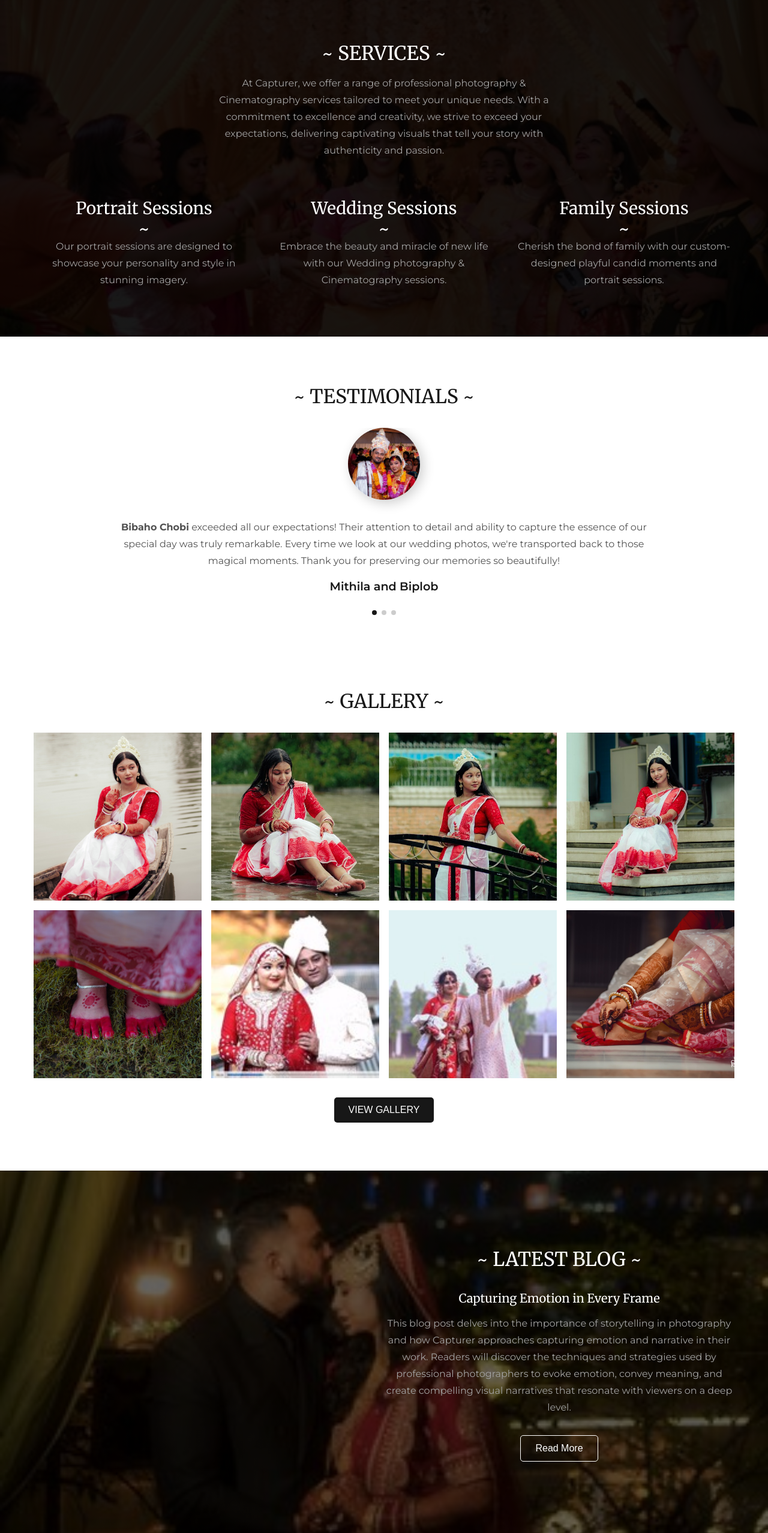
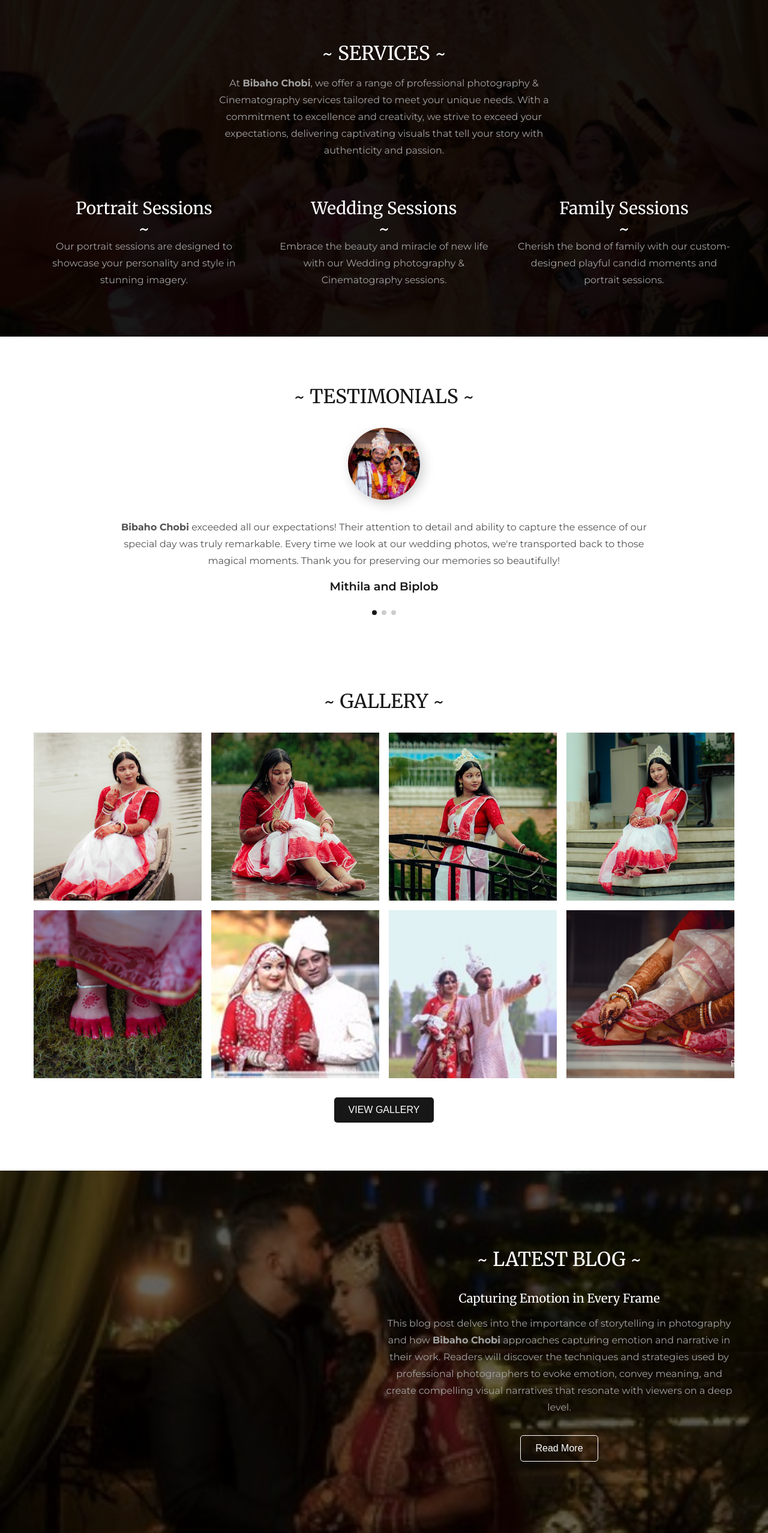
Before and after one commit to Bibaho-chobi/website, a plain HTML site: page index.html in a window 1280 px wide. Shown: the part 2059-4614 px from the top of the page at 60% size. Drawn offline with nearby package versions, Linux system fonts and the light colour scheme.

Commit message:
Update index.html

```diff
--- a/index.html
+++ b/index.html
@@ -89,7 +89,7 @@
       <div class="section__container service__container">
         <h2 class="section__header">~ SERVICES ~</h2>
         <p class="section__description">
-          At Capturer, we offer a range of professional photography & Cinematography services
+          At <b>Bibaho Chobi</b>, we offer a range of professional photography & Cinematography services
           tailored to meet your unique needs. With a commitment to excellence
           and creativity, we strive to exceed your expectations, delivering
           captivating visuals that tell your story with authenticity and
@@ -197,7 +197,7 @@
           <h4>Capturing Emotion in Every Frame</h4>
           <p>
             This blog post delves into the importance of storytelling in
-            photography and how Capturer approaches capturing emotion and
+            photography and how <b>Bibaho Chobi</b> approaches capturing emotion and
             narrative in their work. Readers will discover the techniques and
             strategies used by professional photographers to evoke emotion,
             convey meaning, and create compelling visual narratives that
```
